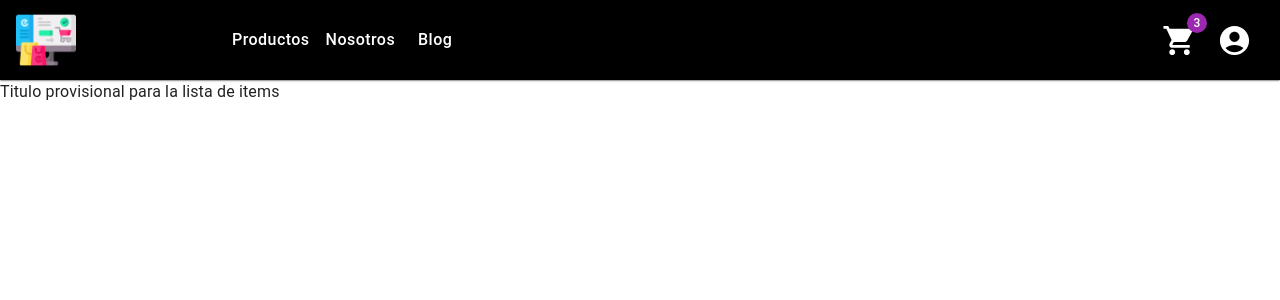
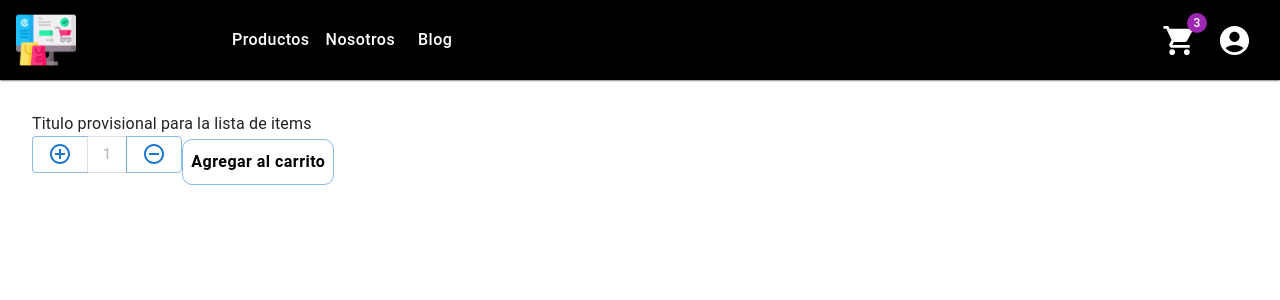
Before and after one commit to germanrogu/coder_proyecto, a React (Create React App) app: page / in a window 1280 px wide. Shown: the top 300 px of the page. Built offline with nearby package versions, Linux system fonts and the light colour scheme.

Commit message:
:sparkles: :lipstick: Agregar itemCount

```diff
--- a/src/components/ui/atoms/MenuNav/MenuNav.jsx
+++ b/src/components/ui/atoms/MenuNav/MenuNav.jsx
@@ -16,7 +16,7 @@ export const MenuNav = ({ anchorEl, open, onClose, items }) => {
     <>
       <StyledMenu
         elevation={0}
-        getContentAnchorEl={null}
+        getcontentanchorel={null}
         anchorOrigin={{
           vertical: "bottom",
           horizontal: "center",
--- /dev/null
+++ b/src/components/ui/molecules/ItemCount/ItemCount.jsx
@@ -0,0 +1,60 @@
+import React, { useState } from "react";
+import { Button, ButtonGroup } from "@mui/material";
+import AddCircleOutlineIcon from "@mui/icons-material/AddCircleOutline";
+import RemoveCircleOutlineIcon from "@mui/icons-material/RemoveCircleOutline";
+import { withStyles } from "@mui/styles";
+
+const ButtonCustom = withStyles((theme) => ({
+  root: {
+    "&.MuiButton-root": {
+      textTransform: "none",
+      color: "Black",
+      fontSize: "1rem",
+      fontWeight: "bold",
+      padding: theme.spacing(1),
+      borderRadius: "10px",
+    },
+  },
+}))(Button);
+
+export const ItemCount = ({ stock = 10, initial = 1, onAdd }) => {
+  const [counter, setCounter] = useState(initial);
+
+  const addElement = () => {
+    setCounter(Math.min(counter + 1, stock));
+  };
+
+  const removeElement = () => {
+    setCounter(Math.max(counter - 1, 1));
+  };
+
+
+  const onAddElements = () => {
+    if (counter <= stock) {
+      console.log("Hay " + counter + " seleccionados");
+    }
+  };
+
+
+  return (
+    <>
+      <ButtonGroup variant="outlined" aria-label="outlined button group">
+        <Button onClick={addElement}>
+          <AddCircleOutlineIcon />
+        </Button>
+
+        <Button variant="outlined" disabled>
+          {counter}
+        </Button>
+
+        <Button onClick={removeElement}>
+          <RemoveCircleOutlineIcon />
+        </Button>
+      </ButtonGroup>
+
+      <ButtonCustom  onClick={onAddElements} variant="outlined">
+        Agregar al carrito
+      </ButtonCustom>
+    </>
+  );
+};
--- a/src/components/ui/molecules/ItemListContainer/ItemListContainer.jsx
+++ b/src/components/ui/molecules/ItemListContainer/ItemListContainer.jsx
@@ -1,11 +1,13 @@
-import React from 'react'
-import { Typography } from '@mui/material'
+import React from "react";
+import { Typography } from "@mui/material";
+import { ItemCount } from "../ItemCount/ItemCount";
 
+export const ItemListContainer = ({ greeting }) => {
+  return (
+    <div style={{ padding: "2rem" }}>
+      <Typography>{greeting}</Typography>
 
-export const ItemListContainer = ({greeting}) => {
-    return (
-        <div>
-            <Typography>{greeting}</Typography>
-        </div>
-    )
-}
+      <ItemCount stock={15} initial={1} />
+    </div>
+  );
+};
```
